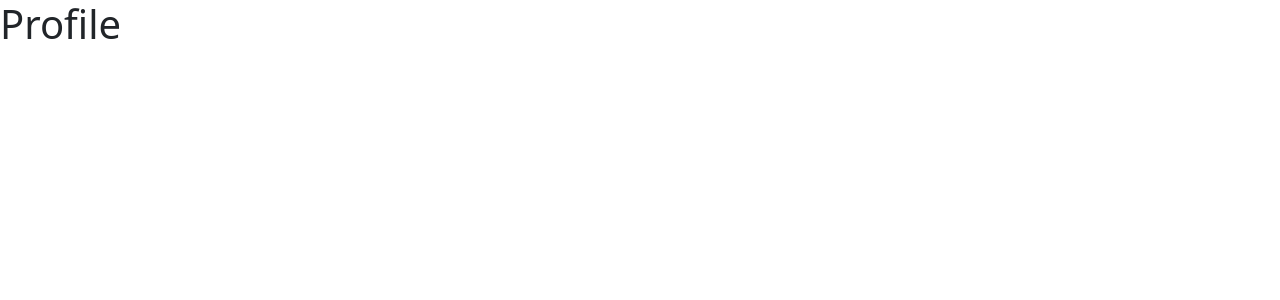
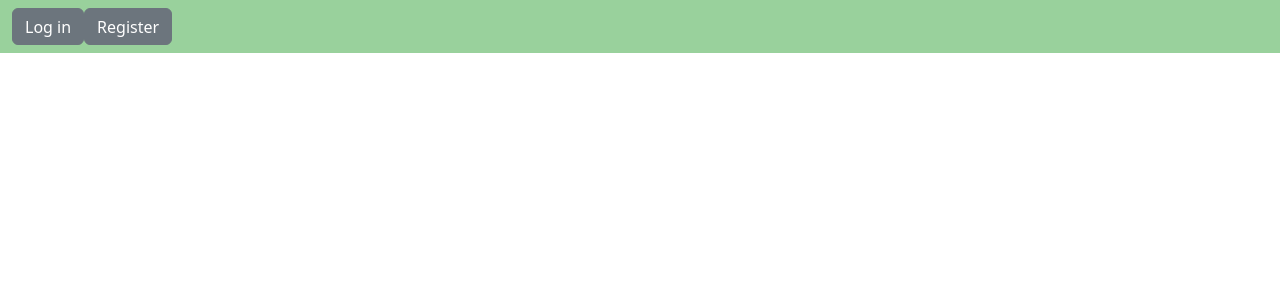
Before and after one commit to Dylan-Mleczko/hyperlink, a React (Create React App) app: page /profile in a window 1280 px wide. Shown: the top 300 px of the page. Built offline with nearby package versions, Linux system fonts and the light colour scheme.

Commit message:
feat: begin nav bar

```diff
--- a/src/components/Header.jsx
+++ b/src/components/Header.jsx
@@ -1,3 +1,17 @@
 import { Container, Button, Navbar, Nav, NavbarBrand, NavLink, NavItem } from 'reactstrap';
+import './header.css';
 
-export const Header = () => {};
+export const Header = () => {
+  return (
+    <Navbar className="nav-bar">
+      <Nav>
+        <NavItem>
+          <Button className="nav-button">Log in</Button>
+        </NavItem>
+        <NavItem>
+          <Button className="nav-button">Register</Button>
+        </NavItem>
+      </Nav>
+    </Navbar>
+  );
+};
--- /dev/null
+++ b/src/components/header.css
@@ -0,0 +1,21 @@
+/* Nav bar styling */
+
+.nav-bar {
+  background-color: #99d19c;
+  height: 7%;
+}
+
+.nav-button {
+  color: #fffcfc;
+  background-color: #5e625e;
+  font-size: 20px;
+  height: 37px;
+  text-align: center;
+  padding-top: 1px;
+  padding-bottom: 1px;
+  padding-left: 5px;
+  padding-right: 5px;
+  display: flex;
+  flex-flow: row wrap;
+  justify-content: flex-end;
+}
--- a/src/pages/profile/profile.js
+++ b/src/pages/profile/profile.js
@@ -1,9 +1,10 @@
 import { React } from 'react';
+import { Header } from '../../components/Header';
 
 const Profile = () => {
   return (
     <div>
-      <h1>Profile</h1>
+      <Header />
     </div>
   );
 };
```
